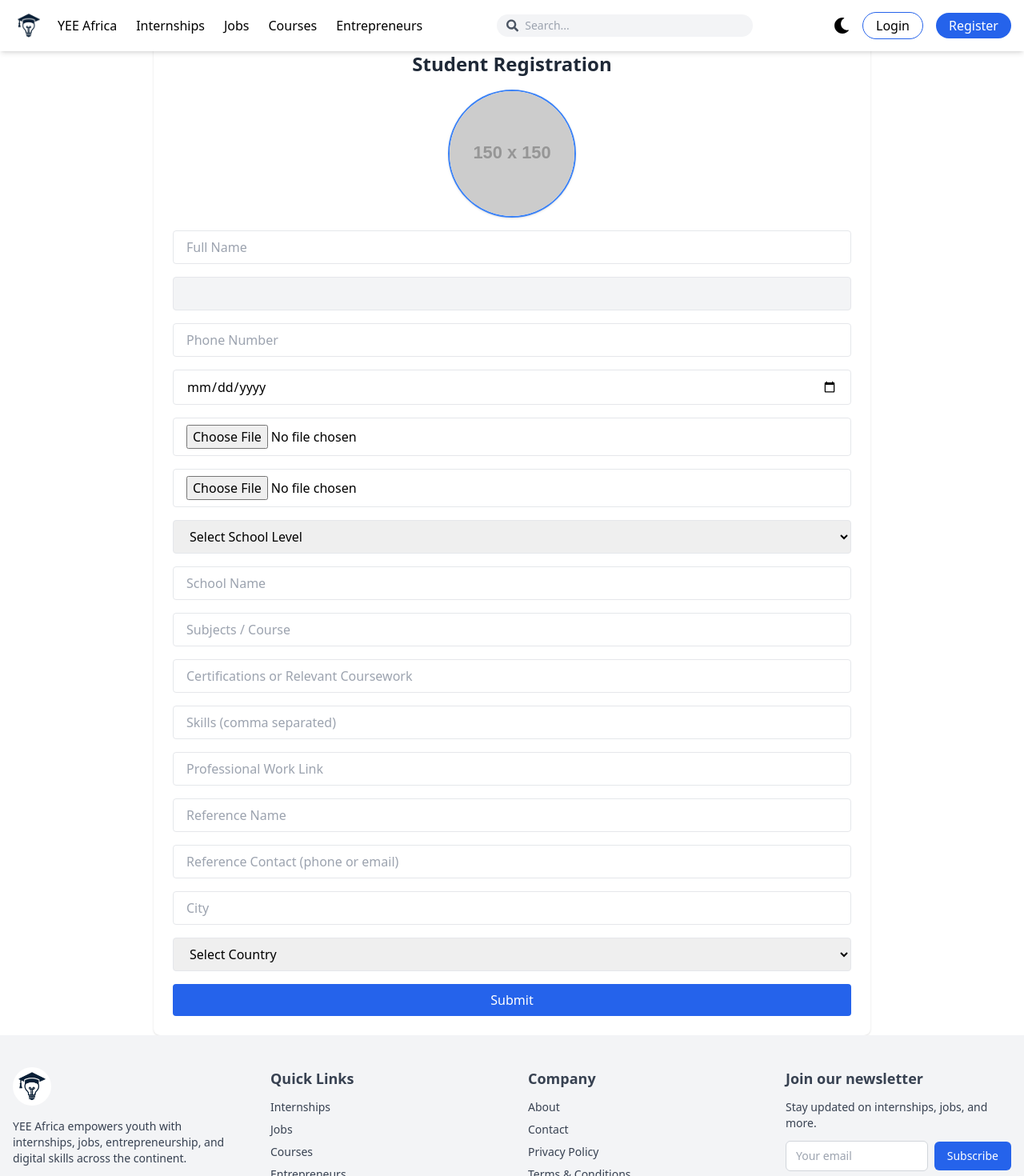
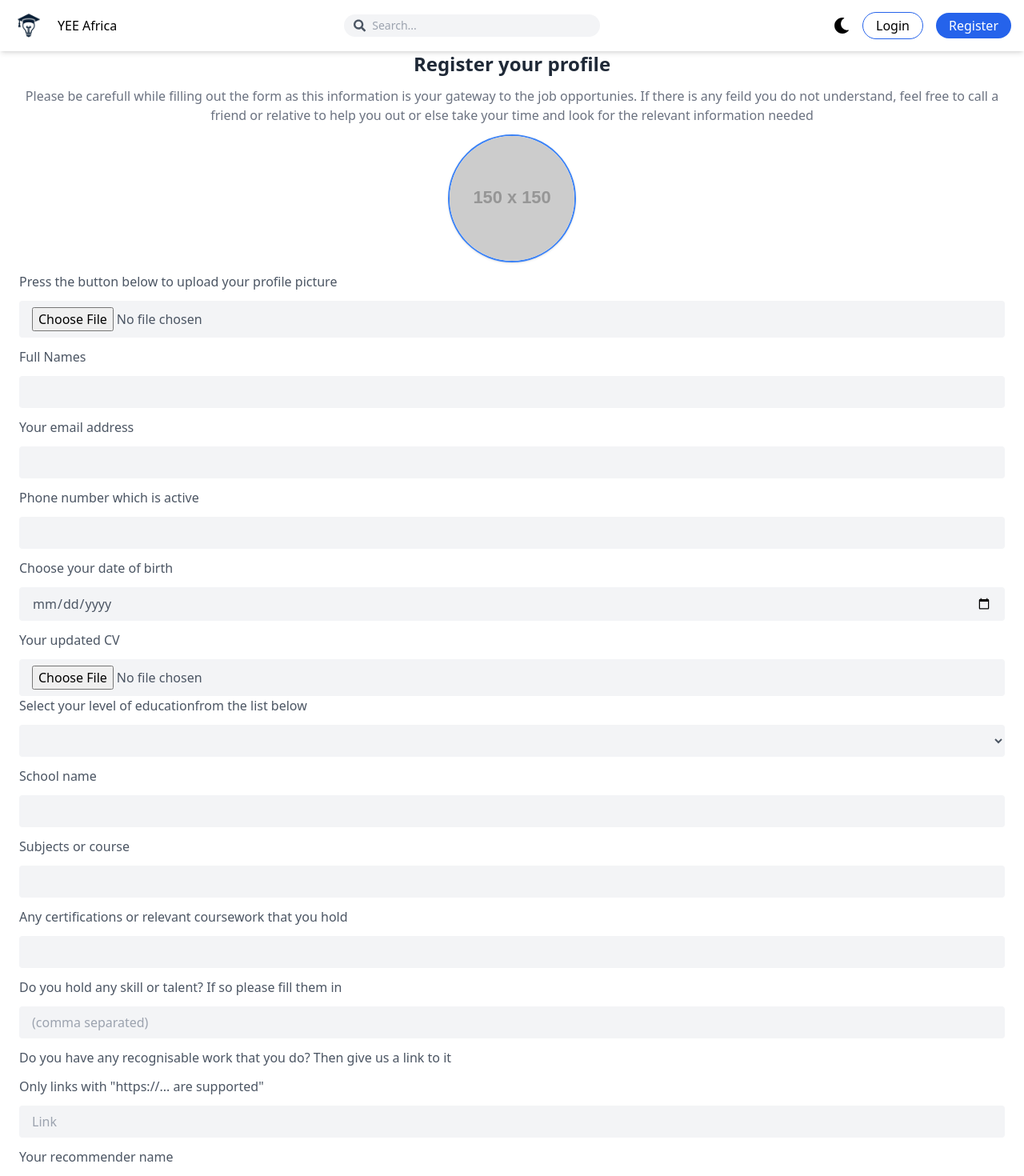
Before and after one commit to baganzijo/YEEAFRICA, a React (Vite) app: page /student-form in a window 1280 px wide. Shown: the top 1470 px of the page at 80% size. Built offline with nearby package versions, Linux system fonts and the light colour scheme.

Commit message:
Updated the student form and student profile

```diff
--- a/src/pages/AuthCallback.jsx
+++ b/src/pages/AuthCallback.jsx
@@ -55,7 +55,7 @@ export default function AuthCallback() {
 
   return (
     <div className="min-h-screen flex items-center justify-center">
-      <p className="text-lg text-gray-500">Logging you in...</p>
+      <p className="text-lg text-gray-500">Logging in...</p>
     </div>
   );
 }
--- a/src/pages/ChooseRole.jsx
+++ b/src/pages/ChooseRole.jsx
@@ -8,32 +8,18 @@ import { toast } from "react-hot-toast";
 // ✅ Updated paths to match your real form routes
 const roles = [
   {
-    name: "Student",
+    name: " I'm a Student",
     path: "/student-form",
     emoji: "🎓",
-    description: "Learn new skills and find opportunities.",
+    description: "This section is for scholars and non scholars who are looking for internships and jobs.",
     roleKey: "student",
   },
   {
-    name: "Tutor",
-    path: "/tutor-form",
-    emoji: "🧑‍🏫",
-    description: "Teach, mentor, and earn through knowledge.",
-    roleKey: "tutor",
-  },
-  {
-    name: "Employer",
+    name: " I'm an Employer",
     path: "/employer-form",
     emoji: "💼",
-    description: "Post jobs, find talent, and grow your business.",
+    description: "This section is for employers only who need to find interns and talented employees for their businesses.",
     roleKey: "employer",
-  },
-  {
-    name: "Continue as Guest",
-    path: "/browse",
-    emoji: "👀",
-    description: "Explore and buy without an account.",
-    isGuest: true,
   },
 ];
 
@@ -71,7 +57,6 @@ const ChooseRole = () => {
       if (data.profile_complete && data.role) {
         const redirectMap = {
           student: "/student-profile",
-          tutor: "/tutor-profile",
           employer: "/employer-dashboard",
         };
         navigate(redirectMap[data.role] || "/choose-role");
@@ -91,7 +76,7 @@ const ChooseRole = () => {
     }
 
     setUpdating(true);
-    const toastId = toast.loading("Updating your role...");
+    const toastId = toast.loading("Updating your profile please wait...");
 
     const { error } = await supabase
       .from("profiles")
@@ -100,20 +85,20 @@ const ChooseRole = () => {
     toast.dismiss(toastId);
 
     if (error) {
-      toast.error("Failed to update role.");
+      toast.error("Failed to update profile.");
       console.error("Supabase error:", error.message);
       setUpdating(false);
       return;
     }
 
-    toast.success("Role updated successfully!");
+    toast.success("Profile updated successfully!");
     setUpdating(false);
     navigate(path);
   };
 
   if (loading) {
     return (
-      <div className="min-h-screen flex items-center justify-center bg-gray-100 dark:bg-gray-900">
+      <div className="min-h-screen flex items-center justify-center bg-gray-100 dark:bg-gray-950">
         <Spinner text="Checking your profile..." />
       </div>
     );
@@ -121,42 +106,38 @@ const ChooseRole = () => {
 
   if (updating) {
     return (
-      <div className="min-h-screen flex items-center justify-center bg-gray-100 dark:bg-gray-900">
-        <Spinner text="Updating your role..." />
+      <div className="min-h-screen flex items-center justify-center bg-gray-100 dark:bg-gray-950">
+        <Spinner text="Updating your profile..." />
       </div>
     );
   }
 
   return (
-    <div className="min-h-screen flex items-center justify-center bg-gray-100 dark:bg-gray-900 px-4 py-12">
-      <div className="max-w-4xl w-full bg-white dark:bg-gray-800 shadow-lg rounded-lg p-8">
-        <h1 className="text-2xl font-bold text-center text-gray-800 dark:text-white mb-6">
-          Choose Your Role
+    <div className="min-h-screen flex items-center justify-center bg-white dark:bg-gray-950 px-0 py-0">
+      <div className="max-w-4xl w-full bg-white dark:bg-gray-950 rounded-lg p-8">
+        <h1 className="text-2xl font-bold text-center text-gray-950 dark:text-white mb-6">
+          Choose Your Profile to continue
         </h1>
 
-        <div className="grid grid-cols-1 sm:grid-cols-2 lg:grid-cols-4 gap-6">
+        <div className="grid grid-cols-1 sm:grid-cols-2 lg:grid-cols-2 gap-6">
           {roles.map((role) => (
             <div
               key={role.name}
               onClick={() => handleChoose(role.path, role.isGuest, role.roleKey)}
-              className={`cursor-pointer bg-gray-50 dark:bg-gray-700 hover:bg-blue-100 dark:hover:bg-blue-600 transition rounded-lg p-6 text-center border dark:border-gray-600 ${
+              className={`cursor-pointer bg-white dark:bg-gray-950 hover:bg-gray-200 dark:hover:bg-gray-800 transition rounded-lg p-6 text-center border dark:border-gray-600 ${
                 role.isGuest ? "border-dashed border-2" : ""
               }`}
             >
               <div className="text-4xl mb-2">{role.emoji}</div>
-              <h2 className="text-lg font-semibold text-gray-800 dark:text-white">
+              <h2 className="text-lg font-semibold text-gray-900 dark:text-white">
                 {role.name}
               </h2>
-              <p className="text-sm text-gray-600 dark:text-gray-300 mt-1">
+              <p className="text-sm text-gray-500 dark:text-gray-500 mt-1">
                 {role.description}
               </p>
             </div>
           ))}
         </div>
-
-        <p className="mt-6 text-xs text-center text-gray-500 dark:text-gray-400">
-          Guests can browse and buy opportunities but need an account to apply or post.
-        </p>
       </div>
     </div>
   );
--- a/src/pages/StudentForm.jsx
+++ b/src/pages/StudentForm.jsx
@@ -52,7 +52,7 @@ export default function StudentForm() {
       .upload(`students/${Date.now()}-${file.name}`, file, { upsert: true });
 
     if (error) {
-      alert('Failed to upload profile picture: ' + error.message);
+      alert('Failed to upload your profile picture: ' + error.message);
       return;
     }
 
@@ -69,7 +69,7 @@ export default function StudentForm() {
       .upload(`students/${Date.now()}-${file.name}`, file, { upsert: true });
 
     if (error) {
-      alert('Failed to upload CV: ' + error.message);
+      alert('Failed to upload your CV: ' + error.message);
       return;
     }
 
@@ -127,10 +127,13 @@ export default function StudentForm() {
   };
 
   return (
-    <form onSubmit={handleSubmit} className="max-w-4xl mx-auto mt-10 p-6 bg-white dark:bg-gray-900 rounded-lg shadow space-y-4">
+    <form onSubmit={handleSubmit} className="w-full mx-auto mt-10 p-6 bg-white dark:bg-gray-950 text-gray-600 dark:text-gray-500 rounded-lg shadow space-y-3">
       <h2 className="text-2xl font-bold text-center text-gray-800 dark:text-white">
-        {existingData ? 'Edit Your Profile' : 'Student Registration'}
+        {existingData ? 'Edit Your Profile' : 'Register your profile'}
       </h2>
+      <p className="text-semibold text-center text-gray-500 dark:text-gray-500">
+        {existingData ? "Let's not loose that job. Let's update our information and again" : 'Please be carefull while filling out the form as this information is your gateway to the job opportunies. If there is any feild you do not understand, feel free to call a friend or relative to help you out or else take your time and look for the relevant information needed'}
+      </p>
 
       <div className="flex flex-col items-center space-y-4">
         <img
@@ -144,38 +147,57 @@ export default function StudentForm() {
           </a>
         )}
       </div>
+      <p>Press the button below to upload your profile picture</p>
+      <input type="file" accept="image/*" onChange={handleProfilePicChange} className="w-full px-4 py-2 rounded bg-gray-100 dark:bg-gray-900 dark:text-white" />
+      <p>Full Names</p>
 
-      <input type="text" placeholder="Full Name" value={fullName} onChange={(e) => setFullName(e.target.value)} className="w-full px-4 py-2 rounded border dark:bg-gray-800 dark:text-white" required />
-      <input type="email" value={email} readOnly className="w-full px-4 py-2 rounded border bg-gray-100 dark:bg-gray-800 dark:text-white cursor-not-allowed" />
-      <input type="tel" placeholder="Phone Number" value={phone} onChange={(e) => setPhone(e.target.value)} className="w-full px-4 py-2 rounded border dark:bg-gray-800 dark:text-white" required />
-      <input type="date" value={dob} onChange={(e) => setDob(e.target.value)} className="w-full px-4 py-2 rounded border dark:bg-gray-800 dark:text-white" required />
-      <input type="file" accept="image/*" onChange={handleProfilePicChange} className="w-full px-4 py-2 rounded border dark:bg-gray-800 dark:text-white" />
-      <input type="file" accept=".pdf,.doc,.docx" onChange={handleCvChange} className="w-full px-4 py-2 rounded border dark:bg-gray-800 dark:text-white" />
+      <input type="text" placeholder="" value={fullName} onChange={(e) => setFullName(e.target.value)} className="w-full px-4 py-2 rounded bg-gray-100 dark:bg-gray-900 dark:text-white" required />
+      <p>Your email address</p>
+      <input type="" value={email} readOnly className="w-full px-4 py-2 rounded bg-gray-100 dark:bg-gray-900 dark:text-white cursor-not-allowed" />
+      <p>Phone number which is active</p>
+      <input type="tel" placeholder="" value={phone} onChange={(e) => setPhone(e.target.value)} className="w-full px-4 py-2 rounded bg-gray-100 dark:bg-gray-900 dark:text-white" required />
+      <p>Choose your date of birth</p>
+      <input type="date" value={dob} onChange={(e) => setDob(e.target.value)} className="w-full px-4 py-2 rounded bg-gray-100 dark:bg-gray-900 dark:text-white" required />
+      <p>Your updated CV</p>
 
-      <select value={schoolLevel} onChange={(e) => setSchoolLevel(e.target.value)} className="w-full px-4 py-2 rounded border dark:bg-gray-800 dark:text-white">
-        <option value="">Select School Level</option>
+      <input type="file" accept=".pdf,.doc,.docx" onChange={handleCvChange} className="w-full px-4 py-2 rounded bg-gray-100 dark:bg-gray-900 dark:text-white" />
+      Select your level of educationfrom the list below
+
+
+      <select value={schoolLevel} onChange={(e) => setSchoolLevel(e.target.value)} className="w-full px-4 py-2 rounded bg-gray-100 dark:bg-gray-900 dark:text-white">
+        <option value=""></option>
         {levels.map((lvl) => (
           <option key={lvl} value={lvl}>{lvl}</option>
         ))}
       </select>
-      <input type="text" placeholder="School Name" value={schoolName} onChange={(e) => setSchoolName(e.target.value)} className="w-full px-4 py-2 rounded border dark:bg-gray-800 dark:text-white" />
-      <input type="text" placeholder="Subjects / Course" value={subjects} onChange={(e) => setSubjects(e.target.value)} className="w-full px-4 py-2 rounded border dark:bg-gray-800 dark:text-white" />
+      <p>School name</p>
+      <input type="text" placeholder="" value={schoolName} onChange={(e) => setSchoolName(e.target.value)} className="w-full px-4 py-2 rounded bg-gray-100 dark:bg-gray-900 dark:text-white" />
+      <p>Subjects or course </p>
+      <input type="text" placeholder="" value={subjects} onChange={(e) => setSubjects(e.target.value)} className="w-full px-4 py-2 rounded bg-gray-100 dark:bg-gray-900 dark:text-white" />
+      <p>Any certifications or relevant coursework that you hold</p>
 
-      <input type="text" placeholder="Certifications or Relevant Coursework" value={certifications} onChange={(e) => setCertifications(e.target.value)} className="w-full px-4 py-2 rounded border dark:bg-gray-800 dark:text-white" />
-      <input type="text" placeholder="Skills (comma separated)" value={skills} onChange={(e) => setSkills(e.target.value)} className="w-full px-4 py-2 rounded border dark:bg-gray-800 dark:text-white" />
-      <input type="url" placeholder="Professional Work Link" value={professionalWork} onChange={(e) => setProfessionalWork(e.target.value)} className="w-full px-4 py-2 rounded border dark:bg-gray-800 dark:text-white" />
-      <input type="text" placeholder="Reference Name" value={referenceName} onChange={(e) => setReferenceName(e.target.value)} className="w-full px-4 py-2 rounded border dark:bg-gray-800 dark:text-white" />
-      <input type="text" placeholder="Reference Contact (phone or email)" value={referenceContact} onChange={(e) => setReferenceContact(e.target.value)} className="w-full px-4 py-2 rounded border dark:bg-gray-800 dark:text-white" />
+      <input type="text" placeholder="" value={certifications} onChange={(e) => setCertifications(e.target.value)} className="w-full px-4 py-2 rounded bg-gray-100 dark:bg-gray-900 dark:text-white" />
+      <p>Do you hold any skill or talent? If so please fill them in</p>
+      <input type="text" placeholder="(comma separated)" value={skills} onChange={(e) => setSkills(e.target.value)} className="w-full px-4 py-2 rounded bg-gray-100 dark:bg-gray-900 dark:text-white" />
+      <p>Do you have any recognisable work that you do? Then give us a link to it</p>
+      <p>Only links with "https://... are supported"</p>
+      <input type="url" placeholder="Link" value={professionalWork} onChange={(e) => setProfessionalWork(e.target.value)} className="w-full px-4 py-2 rounded bg-gray-100 dark:bg-gray-900 dark:text-white" />
+      <p>Your recommender name</p>
+      <input type="text" placeholder="" value={referenceName} onChange={(e) => setReferenceName(e.target.value)} className="w-full px-4 py-2 rounded bg-gray-100 dark:bg-gray-900 dark:text-white" />
+      <p>Recommender phone numder</p>
+      <input type="text" placeholder=" (phone or email)" value={referenceContact} onChange={(e) => setReferenceContact(e.target.value)} className="w-full px-4 py-2 rounded bg-gray-100 dark:bg-gray-900 dark:text-white" />
+      <p>Your city/district/state of residence</p>
 
-      <input type="text" placeholder="City" value={city} onChange={(e) => setCity(e.target.value)} className="w-full px-4 py-2 rounded border dark:bg-gray-800 dark:text-white" required />
-      <select value={country} onChange={(e) => setCountry(e.target.value)} className="w-full px-4 py-2 rounded border dark:bg-gray-800 dark:text-white" required>
-        <option value="">Select Country</option>
+      <input type="text" placeholder="" value={city} onChange={(e) => setCity(e.target.value)} className="w-full px-4 py-2 rounded bg-gray-100 dark:bg-gray-900 dark:text-white" required />
+      Your country name
+      <select value={country} onChange={(e) => setCountry(e.target.value)} className="w-full px-4 py-2 rounded bg-gray-100 dark:bg-gray-900 dark:text-white" required>
+        <option value=""></option>
         {africanCountries.map((c) => (
           <option key={c} value={c}>{c}</option>
         ))}
       </select>
 
-      <button type="submit" disabled={loading} className="w-full py-2 px-4 bg-blue-600 text-white rounded hover:bg-blue-700 disabled:opacity-50">
+      <button type="submit" disabled={loading} className="w-full py-2 px-4 bg-blue-600 text-white rounded hover:bg-blue-800 disabled:opacity-50">
         {loading ? 'Submitting...' : existingData ? 'Update Profile' : 'Submit'}
       </button>
     </form>
--- a/src/pages/StudentProfile.jsx
+++ b/src/pages/StudentProfile.jsx
@@ -29,7 +29,8 @@ export default function StudentProfile() {
   if (!student) return <p className="text-center mt-10">No profile found.</p>;
 
   return (
-    <div className="max-w-4xl mx-auto mt-10 p-6 bg-white dark:bg-gray-900 rounded-lg shadow space-y-6 relative">
+     <div className="w-full mx-auto mt-10 bg-white dark:bg-gray-950  space-y-6 relative">
+      <div className="max-w-4xl mx-auto mt-10 p-6 bg-white dark:bg-gray-950 rounded-lg shadow space-y-2 relative">
       <h2 className="text-3xl font-bold text-center text-gray-800 dark:text-white">My Profile</h2>
 
       <div className="flex flex-col items-center space-y-4">
@@ -83,5 +84,6 @@ export default function StudentProfile() {
         </button>
       </div>
     </div>
+ </div>
   );
 }
--- a/src/sections/AuthModal.jsx
+++ b/src/sections/AuthModal.jsx
@@ -2,7 +2,6 @@
 import React, { useState } from 'react';
 import { UserAuth } from '../Context/AuthContext';
 import { toast } from 'react-hot-toast';
-import { FaGoogle } from 'react-icons/fa';
 import { useNavigate } from 'react-router-dom';
 
 const AuthModal = ({ authType, onClose, switchAuth }) => {
@@ -12,7 +11,6 @@ const AuthModal = ({ authType, onClose, switchAuth }) => {
   const [email, setEmail]       = useState('');
   const [password, setPassword] = useState('');
   const [loading, setLoading]   = useState(false);
-  const [googleLoading, setGoogleLoading] = useState(false);
   const navigate = useNavigate();
 
   const handleAuth = async (e) => {
@@ -29,18 +27,6 @@ const AuthModal = ({ authType, onClose, switchAuth }) => {
       toast.error(result.error);
     }
     setLoading(false);
-  };
-
-  const handleGoogle = async () => {
-    setGoogleLoading(true);
-    const result = await googleSignIn();
-    if (!result.success) {
-      toast.error(result.error);
-      setGoogleLoading(false);
-    } else {
-      toast.success("Redirecting to Google...");
-      // Supabase OAuth redirect will happen automatically
-    }
   };
 
   return (
@@ -83,16 +69,6 @@ const AuthModal = ({ authType, onClose, switchAuth }) => {
           </button>
         </form>
 
-        <div className="mt-4 text-center">
-          <button
-            onClick={handleGoogle}
-            disabled={googleLoading}
-            className="flex items-center justify-center gap-2 w-full border py-2 rounded hover:bg-gray-100 transition"
-          >
-            {googleLoading ? 'Redirecting...' : <><FaGoogle /> Continue with Google</>}
-          </button>
-        </div>
-
         <div className="mt-4 text-center text-sm">
           {authType === 'register' ? (
             <>
--- a/src/sections/Navbar.jsx
+++ b/src/sections/Navbar.jsx
@@ -85,19 +85,10 @@ const Navbar = () => {
           { name: 'Dashboard', path: '/student-dashboard' },
           { name: 'Internships', path: '/internships' },
           { name: 'Jobs', path: '/jobs' },
-          { name: 'Courses', path: '/courses' }
         ]
-      : role === 'tutor'
-      ? [
-          { name: 'Dashboard', path: '/tutor-dashboard' },
-          { name: 'My Courses', path: '/my-courses' },
-          { name: 'Create Course', path: '/create-course' }
-        ]
+
       : [
-          { name: 'Internships', path: '/internships' },
-          { name: 'Jobs', path: '/jobs' },
-          { name: 'Courses', path: '/courses' },
-          { name: 'Entrepreneurs', path: '/entrepreneurs' }
+
         ])
   ];
 
```
